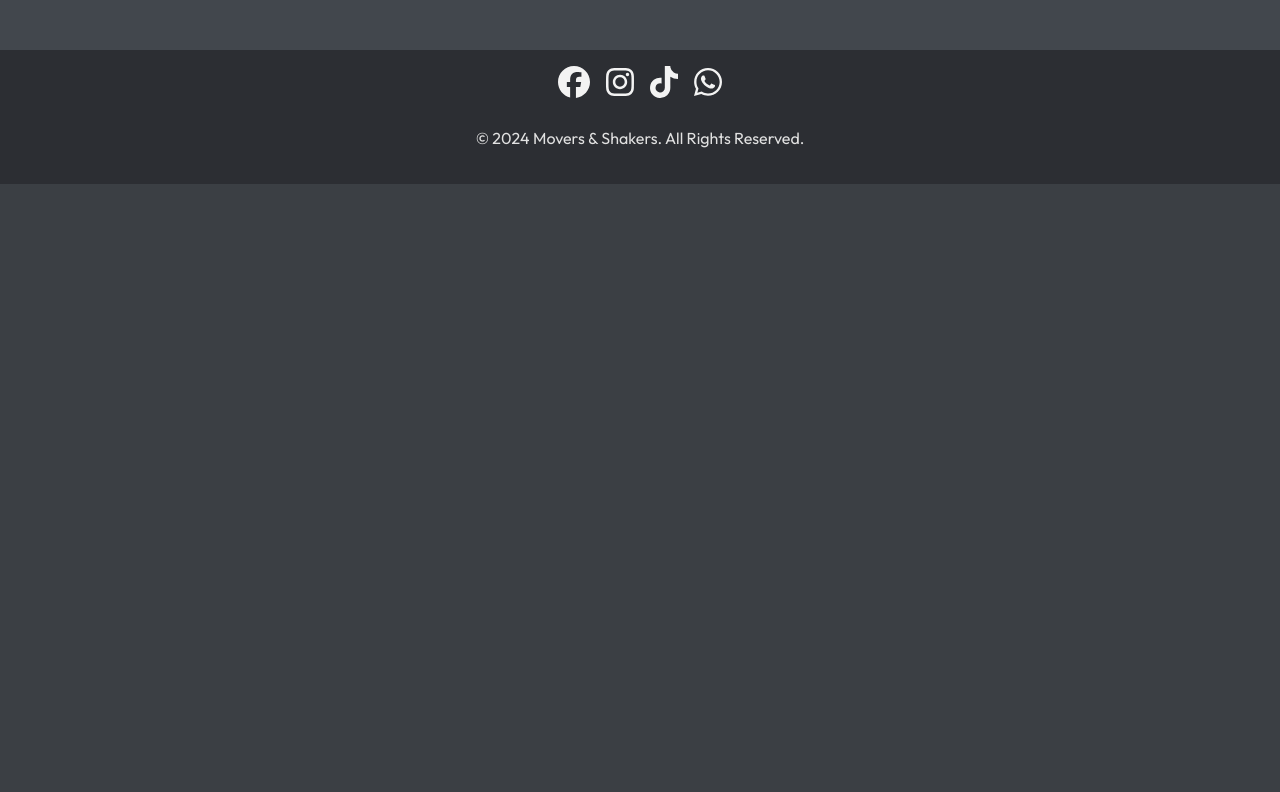
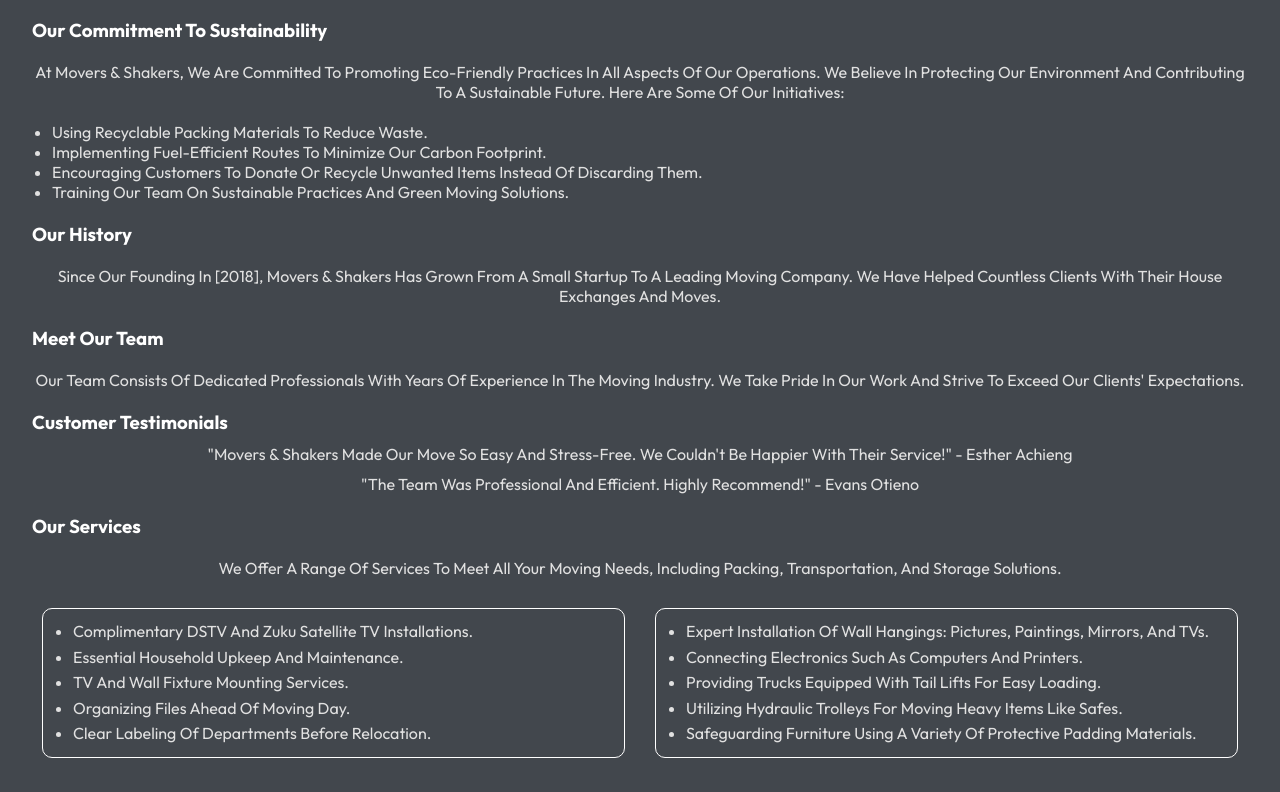
Before and after one commit to hackwellbn/jmoversandshakers, a React (Vite) app: page /#/about in a window 1280 px wide. Shown: the part 208-1000 px from the top of the page. Before the commit the page ends 800 px from the top, so only its background shows below. Built offline with nearby package versions, Linux system fonts and the light colour scheme.

Commit message:
pending commit

```diff
--- a/src/Components/Footer/Footer.jsx
+++ b/src/Components/Footer/Footer.jsx
@@ -17,7 +17,7 @@
           <a href="https://www.tiktok.com" target="_blank" rel="noopener noreferrer">
             <FontAwesomeIcon icon={faTiktok} className="icon" />
           </a>
-          <a href="https://www.whatsapp.com" target="_blank" rel="noopener noreferrer">
+          <a href="https://wa.me/+254 702 105917" target="_blank" rel="noopener noreferrer">
             <FontAwesomeIcon icon={faWhatsapp} className="icon" />
           </a>
         </div>
--- a/src/Pages/About/About.css
+++ b/src/Pages/About/About.css
@@ -1,5 +1,43 @@
 .about {
-  padding: 2rem;
+  padding: 20px;
   background-color: var(--section-background-color);
   color: var(--section-text-color);
 }
+
+.about h2, .about h3 {
+  color: var(--feature-text-color);
+}
+
+.sustainability, .history, .team, .testimonials, .services {
+  margin-bottom: 20px;
+}
+
+.sustainability ul {
+  list-style-type: disc;
+  margin-left: 20px;
+}
+
+.testimonials p {
+  margin: 10px 0;
+}
+
+.services-container {
+  display: flex;
+  flex-wrap: wrap;
+  align-items: center;
+  gap: 10px;
+}
+
+.services-list {
+  flex: 1 1 200px;
+  border: 1px solid #fff;
+  padding: 10px;
+  line-height: 1.6;
+  border-radius: 10px;
+  margin: 10px;
+}
+
+.services-list li {
+  list-style-type: disc; /* or any other list style you prefer */
+  margin-left: 20px; /* adjust as needed */
+}
--- a/src/Pages/About/About.jsx
+++ b/src/Pages/About/About.jsx
@@ -6,6 +6,55 @@
     <div className="about">
       <h2>About Us</h2>
       <p>Movers & Shakers is dedicated to providing top-notch moving services for house exchanges. Our team is experienced, reliable, and committed to ensuring a seamless moving experience for our clients.</p>
+
+      <section className="sustainability">
+        <h3>Our Commitment to Sustainability</h3>
+        <p>At Movers & Shakers, we are committed to promoting eco-friendly practices in all aspects of our operations. We believe in protecting our environment and contributing to a sustainable future. Here are some of our initiatives:</p>
+        <ul>
+          <li>Using recyclable packing materials to reduce waste.</li>
+          <li>Implementing fuel-efficient routes to minimize our carbon footprint.</li>
+          <li>Encouraging customers to donate or recycle unwanted items instead of discarding them.</li>
+          <li>Training our team on sustainable practices and green moving solutions.</li>
+        </ul>
+      </section>
+
+      <section className="history">
+        <h3>Our History</h3>
+        <p>Since our founding in [2018], Movers & Shakers has grown from a small startup to a leading moving company. We have helped countless clients with their house exchanges and moves.</p>
+      </section>
+
+      <section className="team">
+        <h3>Meet Our Team</h3>
+        <p>Our team consists of dedicated professionals with years of experience in the moving industry. We take pride in our work and strive to exceed our clients' expectations.</p>
+        {/* You can add team member profiles here */}
+      </section>
+
+      <section className="testimonials">
+        <h3>Customer Testimonials</h3>
+        <p>"Movers & Shakers made our move so easy and stress-free. We couldn't be happier with their service!" - Esther achieng</p>
+        <p>"The team was professional and efficient. Highly recommend!" - Evans Otieno</p>
+        {/* Add more testimonials */}
+      </section>
+
+      <section className="services">
+        <h3>Our Services</h3>
+        <p>We offer a range of services to meet all your moving needs, including packing, transportation, and storage solutions.</p>
+<div className="services-container">
+<ul className="services-list">
+          <li>Complimentary DSTV and Zuku satellite TV installations.</li>
+          <li>Essential household upkeep and maintenance.</li>
+          <li>TV and wall fixture mounting services.</li>
+          <li>Organizing files ahead of moving day.</li>
+          <li>Clear labeling of departments before relocation.</li>
+          </ul>
+       <ul className="services-list">
+          <li>Expert installation of wall hangings: pictures, paintings, mirrors, and TVs.</li>
+          <li>Connecting electronics such as computers and printers.</li>
+          <li>Providing trucks equipped with tail lifts for easy loading.</li>
+          <li>Utilizing hydraulic trolleys for moving heavy items like safes.</li>
+          <li>Safeguarding furniture using a variety of protective padding materials.</li>
+        </ul></div>
+      </section>
     </div>
   );
 }
```
